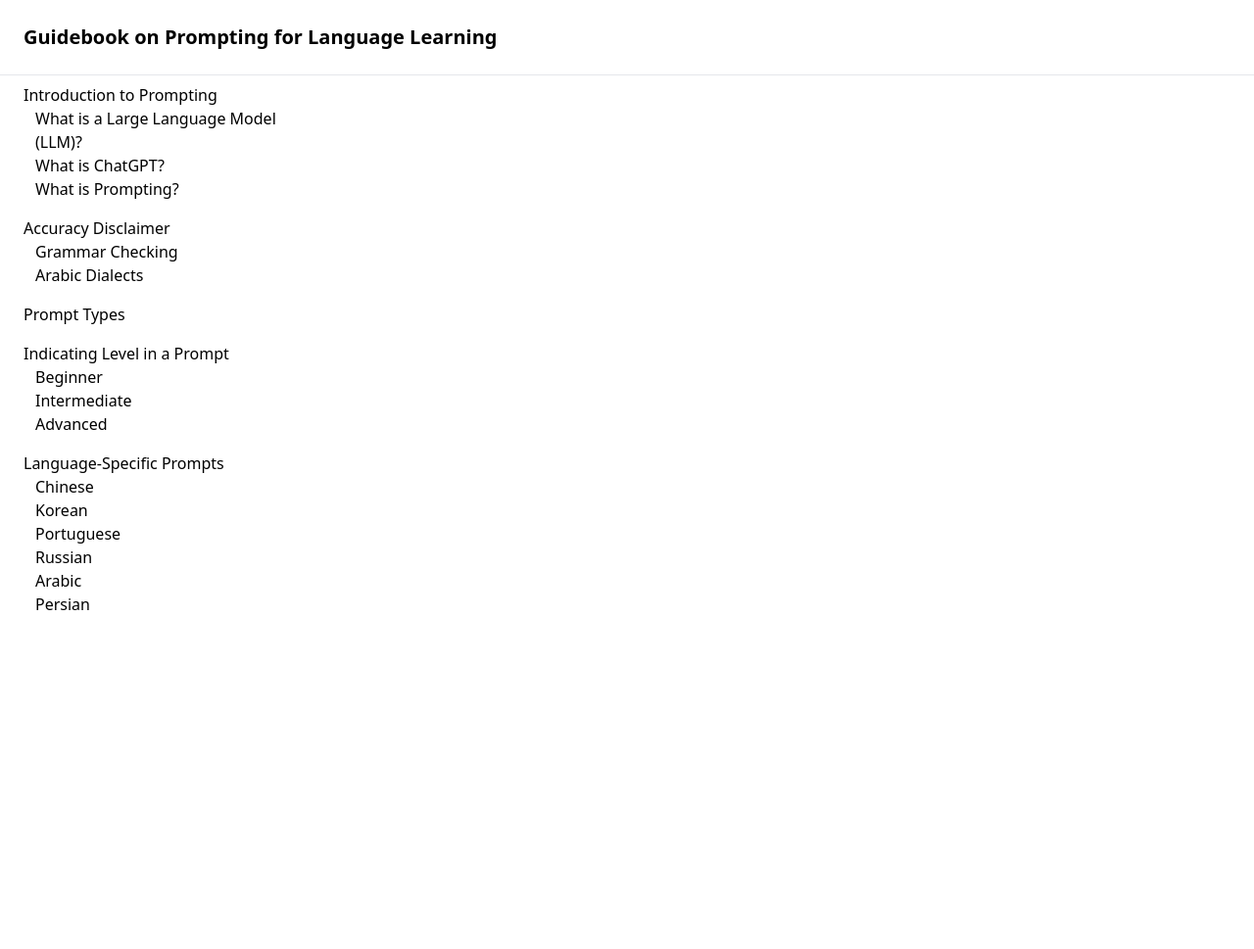
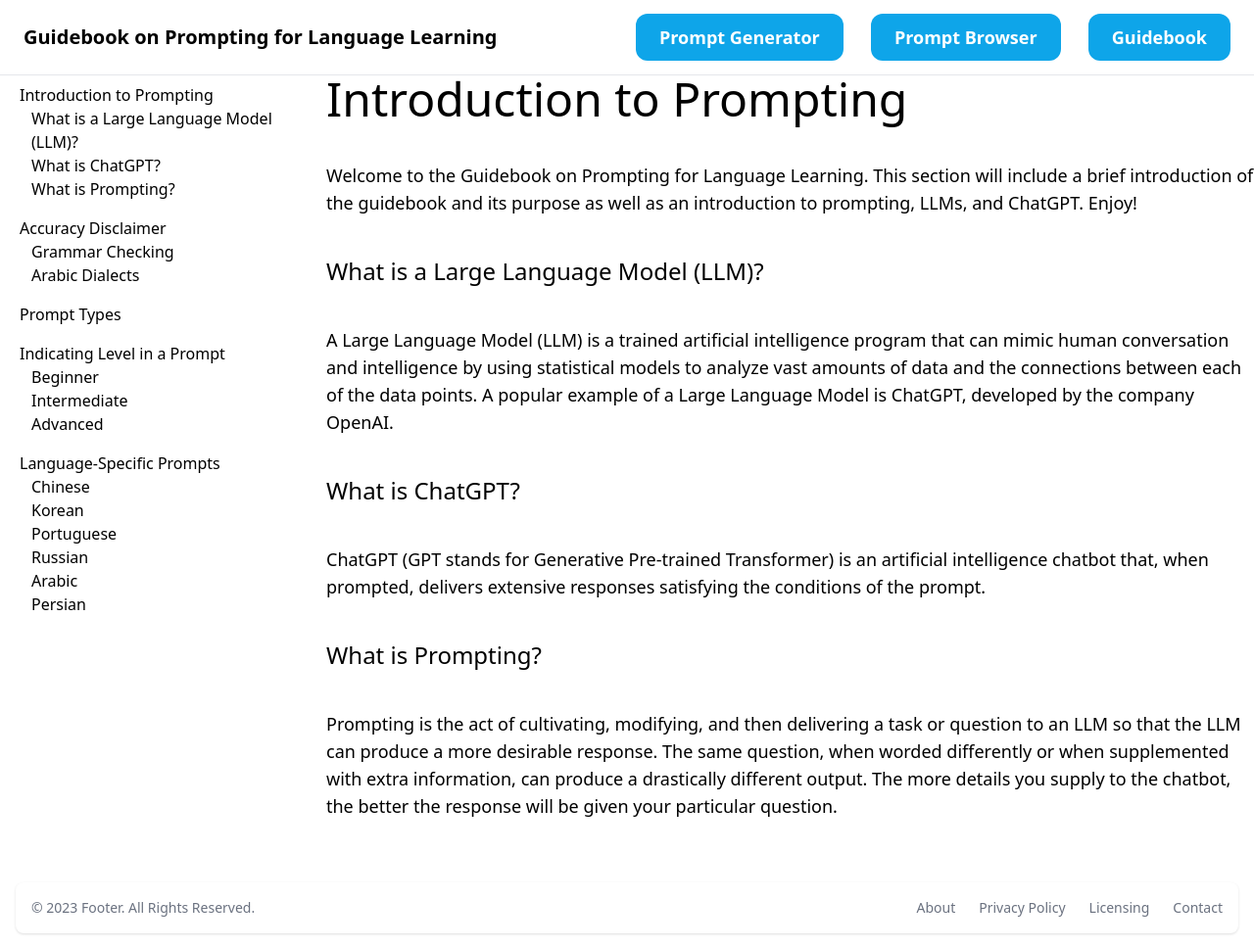
Before and after one commit to llcit/gpt-guidebook, a Django app: page / in a window 1280 px wide. Shown: the whole page at 98% size. Before the commit the page ends 623 px from the top, so only its background shows below. Run offline with Django 4.2, Linux system fonts and the light colour scheme; data comes from the database, SQL or seed files in the repository; both versions use the stored data as it was after the commit; some libraries are stand-ins or nearby versions.

Commit message:
Javascript+buttons+footer added
I added some Javascript to the file so that when you click on certain titles on the sidebar, the information is then displayed in the main section of the guidebook. I also added buttons to the other areas of the website (the prompt generator and the prompt browser) and then I added a footer as well.

```diff
--- a/guidebook/guidebook/settings.py
+++ b/guidebook/guidebook/settings.py
@@ -11,6 +11,7 @@ https://docs.djangoproject.com/en/4.2/ref/settings/
 """
 
 from pathlib import Path
+import os
 
 # Build paths inside the project like this: BASE_DIR / 'subdir'.
 BASE_DIR = Path(__file__).resolve().parent.parent
@@ -118,6 +119,7 @@ USE_TZ = True
 # https://docs.djangoproject.com/en/4.2/howto/static-files/
 
 STATIC_URL = "static/"
+STATICFILES_DIRS = [os.path.join(BASE_DIR,'prompt/static')]
 
 # Default primary key field type
 # https://docs.djangoproject.com/en/4.2/ref/settings/#default-auto-field
--- a/guidebook/guidebook/urls.py
+++ b/guidebook/guidebook/urls.py
@@ -21,4 +21,5 @@ from prompt.views import guidebook
 urlpatterns = [
     path("", guidebook),
     path("admin/", admin.site.urls),
+    path('', include(('prompt.urls', 'prompt'), namespace='prompt')),
 ]
--- /dev/null
+++ b/guidebook/prompt/static/script.js
@@ -0,0 +1,17 @@
+$(document).ready(function() {
+  $('.section-link').click(function(event) {
+    event.preventDefault();
+    var sectionTitle = $(this).data('section-title');
+    var paragraphSet = $(this).data('paragraph-set');
+
+    $('#section-text-container').text(sectionTitle);
+    $('#sidebar-section-title').addClass('bg-sky-100')
+
+
+    for (let i = 0; i < paragraphSet.length; i++) {
+      $('#section-text-container').append(paragraphSet[i]);
+    }
+
+
+  });
+});
--- a/guidebook/prompt/templates/prompt/base.html
+++ b/guidebook/prompt/templates/prompt/base.html
@@ -1,26 +1,46 @@
 <!doctype html>
 <html lang="en">
   <head>
+    {%load static%}
     <meta charset="utf-8">
     <meta name="viewport" content="width=device-width, initial-scale=1">
     <title>{%block title%} {%endblock%}</title>
+    <script src="https://code.jquery.com/jquery-3.6.0.min.js"></script>
     <script src="https://cdn.tailwindcss.com"></script>
+    <script src="{% static 'script.js' %}" type="text/javascript"></script>
 
   </head>
   <body>
     <nav class="py-6 px-6 flex justify-between items-center border-b border-gray-200">
       <a href="/" class="text-xl font-semibold">{%block content%}{%endblock%}</a>
       <div class="space-x-6">
+        <a href="{%url 'prompt:generator'%}" class="px-6 py-3 text-lg font-semibold bg-sky-500 text-white rounded-xl hover:bg-sky-600">Prompt Generator</a>
+        <a href="{%url 'prompt:browser'%}" class="px-6 py-3 text-lg font-semibold bg-sky-500 text-white rounded-xl hover:bg-sky-600">Prompt Browser</a>
+        <a href="/" class="px-6 py-3 text-lg font-semibold bg-sky-500 text-white rounded-xl hover:bg-sky-600">Guidebook</a>
       </div>
     </nav>
     {%block sidebar%} {%endblock%}
 
 
-
-
-
-
-
-
+    <footer class="bg-white rounded-lg shadow m-4 dark:bg-gray-800">
+      <div class="w-full mx-auto max-w-screen-xl p-4 md:flex md:items-center md:justify-between">
+        <span class="text-sm text-gray-500 sm:text-center dark:text-gray-400">© 2023 Footer. All Rights Reserved.
+      </span>
+      <ul class="flex flex-wrap items-center mt-3 text-sm font-medium text-gray-500 dark:text-gray-400 sm:mt-0">
+          <li>
+              <a href="#" class="mr-4 hover:underline md:mr-6 ">About</a>
+          </li>
+          <li>
+              <a href="#" class="mr-4 hover:underline md:mr-6">Privacy Policy</a>
+          </li>
+          <li>
+              <a href="#" class="mr-4 hover:underline md:mr-6">Licensing</a>
+          </li>
+          <li>
+              <a href="#" class="hover:underline">Contact</a>
+          </li>
+      </ul>
+      </div>
+    </footer>
   </body>
 </html>
--- /dev/null
+++ b/guidebook/prompt/templates/prompt/browser.html
@@ -0,0 +1,4 @@
+{% extends 'prompt/base.html' %}
+
+{%block title%} Prompt Browser {%endblock%}
+{%block content%} Prompt Browser {%endblock%}
--- /dev/null
+++ b/guidebook/prompt/templates/prompt/generator.html
@@ -0,0 +1,4 @@
+{% extends 'prompt/base.html' %}
+
+{%block title%} Prompt Generator {%endblock%}
+{%block content%} Prompt Generator {%endblock%}
--- a/guidebook/prompt/templates/prompt/guidebook.html
+++ b/guidebook/prompt/templates/prompt/guidebook.html
@@ -3,13 +3,16 @@
 {%block title%} Guidebook for Prompting {%endblock%}
 {%block content%} Guidebook on Prompting for Language Learning {%endblock%}
 
+<!-- <nav class="py-6 px-6 flex justify-between items-center border-b border-gray-200"> -->
+
 {%block sidebar%}
-    <div class="ml-4 pb-6 grid grid-cols-4 gap-4">
+    <div class="ml-3 mb-16 grid grid-cols-4 gap-4">
+        <div class="pb-6">
             <div class="col-span-1">
                 <ul>
                     {% for section in sections %}
                         <li class="py-2 px-2 rounded-xl">
-                        <a href="#">{{section.section_title}}</a>
+                            <a href="#" class="section-link" data-paragraph-set = "{{section.paragraph_set.all}}"data-section-title="{{section.section_title}}">{{section.section_title}}</a>
                                 <ul>
                                     {% for paragraph in section.paragraph_set.all %}
                                         <li class="ml-3"><a href="#">{{paragraph.paragraph_title}}</a></li>
@@ -20,4 +23,41 @@
                 </ul>
             </div>
         </div>
+
+
+        <div class="space-y-10 text-5xl col-span-3" id="section-text-container">
+            Introduction to Prompting
+            <div class="mt-10 text-lg">
+                Welcome to the Guidebook on Prompting for Language Learning.
+                This section will include a brief introduction of the guidebook and its purpose as well as
+                an introduction to prompting, LLMs, and ChatGPT. Enjoy!
+            </div>
+            <div class="mt-10 text-2xl">
+                What is a Large Language Model (LLM)?
+            </div>
+            <div class="text-lg">
+                A Large Language Model (LLM) is a trained artificial intelligence program that can mimic human conversation
+                and intelligence by using statistical models to analyze vast amounts of data and the connections between
+                each of the data points. A popular example of a Large Language Model is
+                ChatGPT, developed by the company OpenAI.
+            </div>
+            <div class="mt-10 text-2xl">
+                What is ChatGPT?
+            </div>
+            <div class="text-lg">
+                ChatGPT (GPT stands for Generative Pre-trained Transformer) is an artificial intelligence chatbot that,
+                when prompted, delivers extensive responses satisfying the conditions of the prompt.
+            </div>
+            <div class="mt-10 text-2xl">
+                What is Prompting?
+            </div>
+            <div class="text-lg">
+                Prompting is the act of cultivating, modifying, and then delivering a task or question to an LLM so that the
+                LLM can produce a more desirable response. The same question, when worded differently or
+                when supplemented with extra information, can produce a drastically different output.
+                The more details you supply to the chatbot, the better the response will be given your particular question.
+            </div>
+
+        </div>
+    </div>
 {%endblock%}
--- a/guidebook/prompt/urls.py
+++ b/guidebook/prompt/urls.py
@@ -6,4 +6,6 @@ app_name = 'prompt'
 
 urlpatterns = [
     path('', views.guidebook, name='guidebook'),
+    path('generator/', views.generator, name='generator'),
+    path('browser/', views.browser, name='browser')
 ]
--- a/guidebook/prompt/views.py
+++ b/guidebook/prompt/views.py
@@ -1,5 +1,5 @@
 from django.shortcuts import render, redirect
-from .models import Section, Paragraph
+from .models import Section, Paragraph, Prompt, Category
 
 # Create your views here.
 
@@ -7,3 +7,13 @@ def guidebook(request):
     sections = Section.objects.all()
     paragraphs = Paragraph.objects.all()
     return render(request, 'prompt/guidebook.html', {'sections':sections, 'paragraphs':paragraphs})
+
+def browser(request):
+    prompts = Prompt.objects.all()
+    categories = Category.objects.all()
+    return render(request, 'prompt/browser.html', {'prompts':prompts, 'categories':categories})
+
+def generator(request):
+    prompts = Prompt.objects.all()
+    categories = Category.objects.all()
+    return render(request, 'prompt/generator.html', {'prompts':prompts, 'categories':categories})
```
Also changed, not shown: guidebook/db.sqlite3, guidebook/prompt/apps.py (line endings or trailing spaces). Lines whose indentation alone changed are shown as unchanged.
